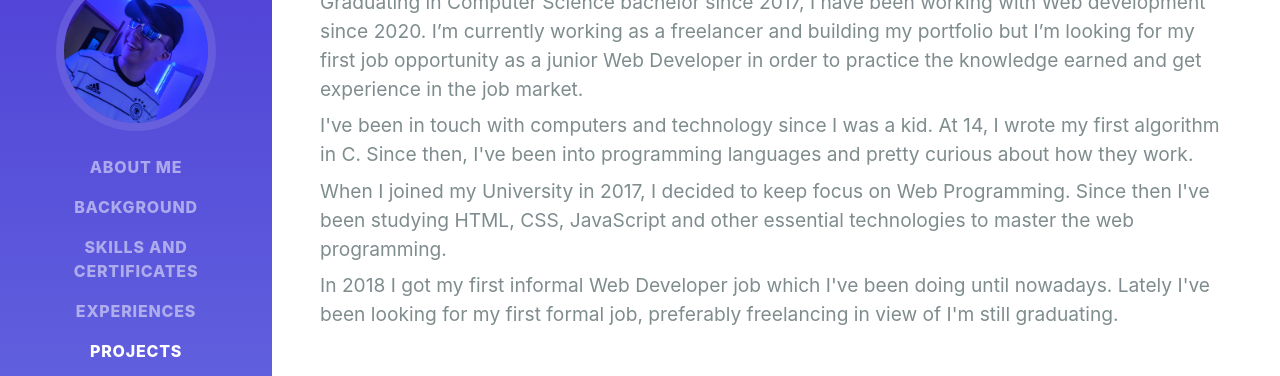
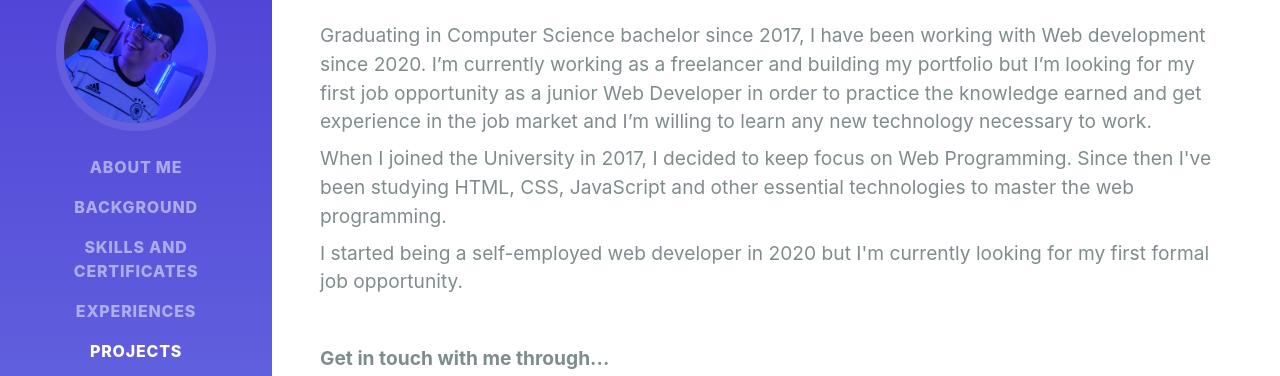
Before and after one commit to arthurd99/arthurd99.github.io, a plain HTML site: page index.html in a window 1280 px wide. Shown: the part 233-609 px from the top of the page. Drawn offline with Linux system fonts and the light colour scheme; a web font is replaced by a local one.

Commit message:
update: resume and main text

```diff
--- a/index.html
+++ b/index.html
@@ -57,22 +57,17 @@
           with Web development since 2020. I’m currently working as a freelancer
           and building my portfolio but I’m looking for my first job opportunity
           as a junior Web Developer in order to practice the knowledge earned
-          and get experience in the job market.
+          and get experience in the job market and I’m willing to learn any new
+          technology necessary to work.
         </p>
         <p class="lead mb-2">
-          I've been in touch with computers and technology since I was a kid.
-          At 14, I wrote my first algorithm in C. Since then, I've been into
-          programming languages and pretty curious about how they work.
-        </p>
-        <p class="lead mb-2">
-          When I joined my University in 2017, I decided to keep focus on Web
+          When I joined the University in 2017, I decided to keep focus on Web
           Programming. Since then I've been studying HTML, CSS, JavaScript
           and other essential technologies to master the web programming.
         </p>
         <p class="lead mb-5">
-          In 2018 I got my first informal Web Developer job which I've been doing
-          until nowadays. Lately I've been looking for my first formal job,
-          preferably freelancing in view of I'm still graduating.
+          I started being a self-employed web developer in 2020 but I'm currently
+          looking for my first formal job opportunity.
         </p>
         <p class="lead mb-0"><strong>Get in touch with me through...</strong></p>
         <div class="social-icons">
```
Also changed, not shown: 1 other file.
